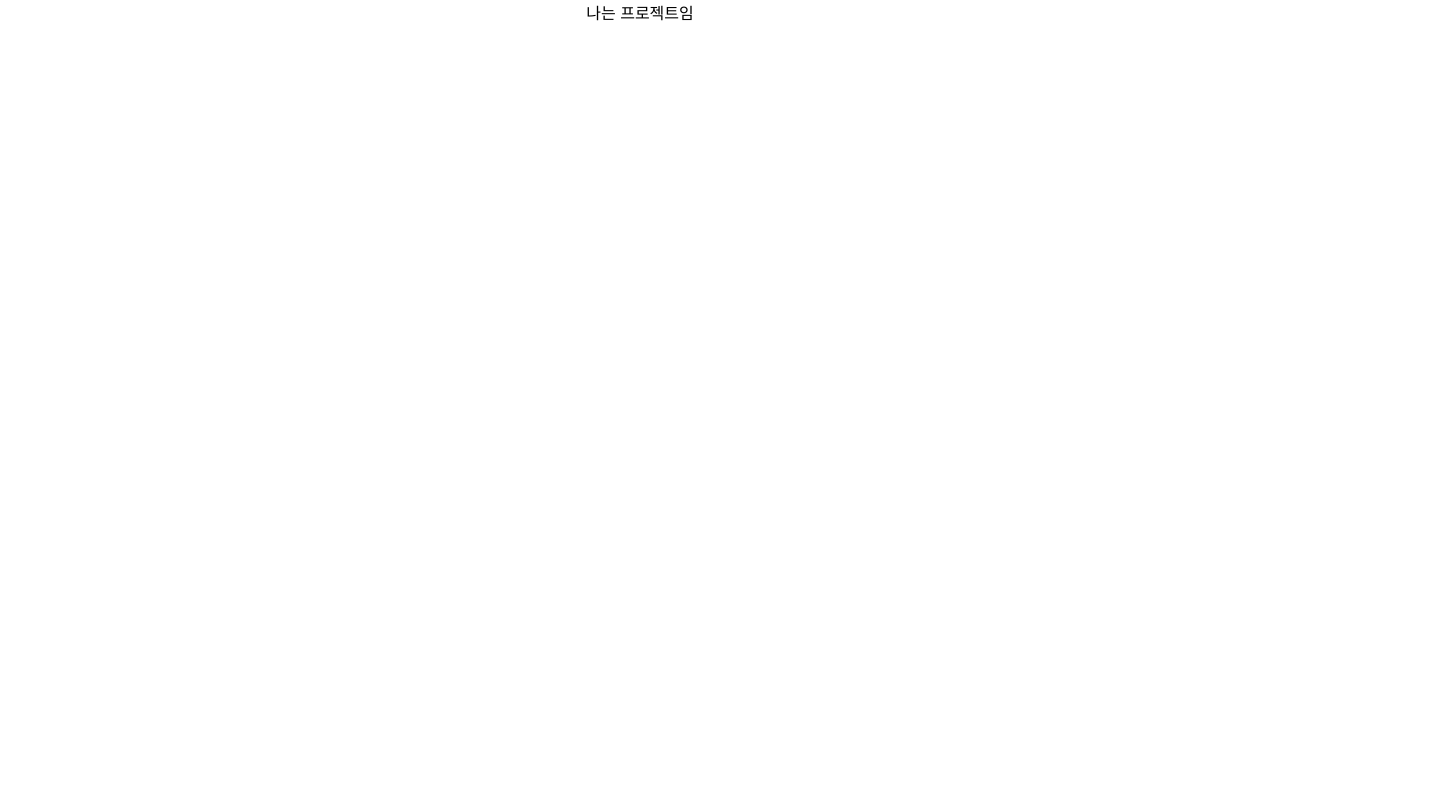
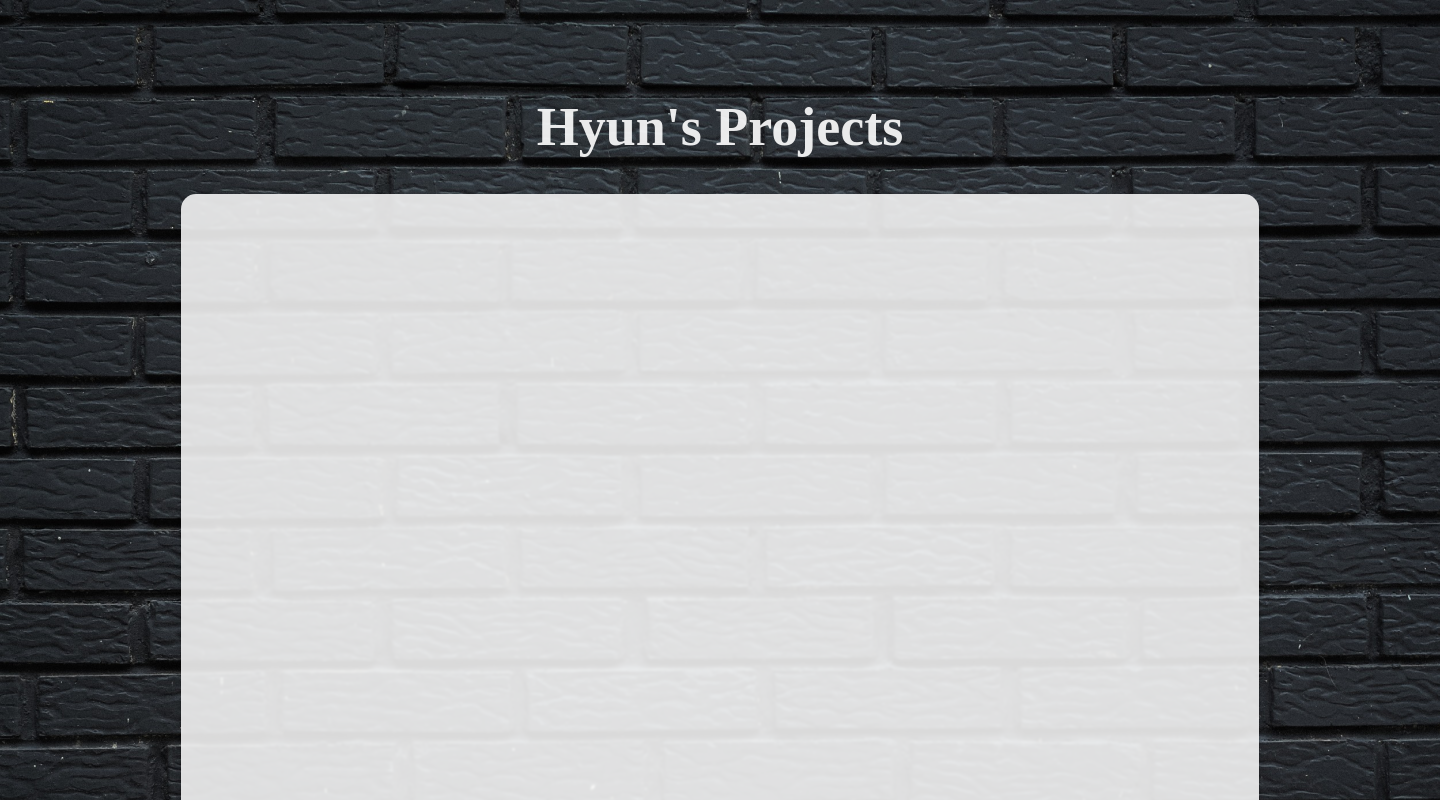
Before and after one commit to Ea-st-ring/portfolio_2023, a React (Create React App) app: page /project in a window 1280 px wide. Shown: the top 800 px of the page, 1440 px wide, since content can reach past the window. Built offline with nearby package versions, Linux system fonts and the light colour scheme.

Commit message:
[feat] 배경 및 타이틀 애니메이션 구현

```diff
--- a/src/pages/Project/index.tsx
+++ b/src/pages/Project/index.tsx
@@ -1,11 +1,37 @@
 import React from 'react';
+import background_img from './assets/project_bg.png';
+import styled from 'styled-components';
+import Title from './Title';
 
 const Project = () => {
     return (
-        <div>
-            나는 프로젝트임
-        </div>
+        <Background>
+        <Title text="Hyun's Projects"></Title>
+        <ProjectWrapper>
+        </ProjectWrapper>
+        </Background>
     );
 };
 
+const Background = styled.div`
+    background-image: url(${background_img});
+    background-size: cover repeat;
+    width: 1440px;
+    height: 1024px;
+    position: absolute;
+    top: 0;
+    left: 0;
+`
+
+const ProjectWrapper = styled.div`
+    width: 1078px;
+    height: 696px;
+    margin : 0 auto;
+    flex-shrink: 0;
+    border-radius: 15px;
+    background: rgba(255, 255, 255, 0.85);
+    box-shadow: 0px 4px 4px 0px rgba(0, 0, 0, 0.25);
+    backdrop-filter: blur(1px);
+`
+
 export default Project;
```
